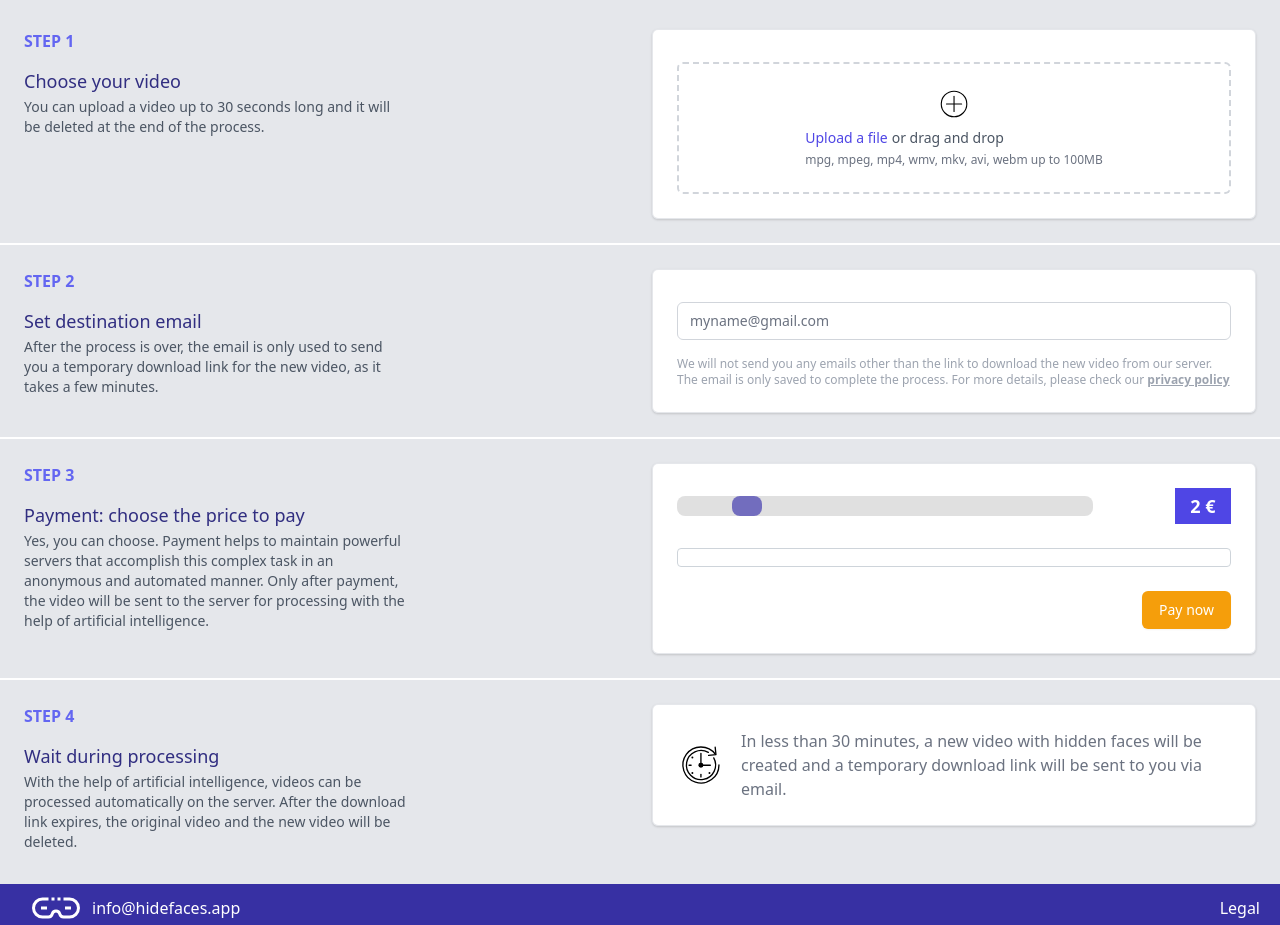
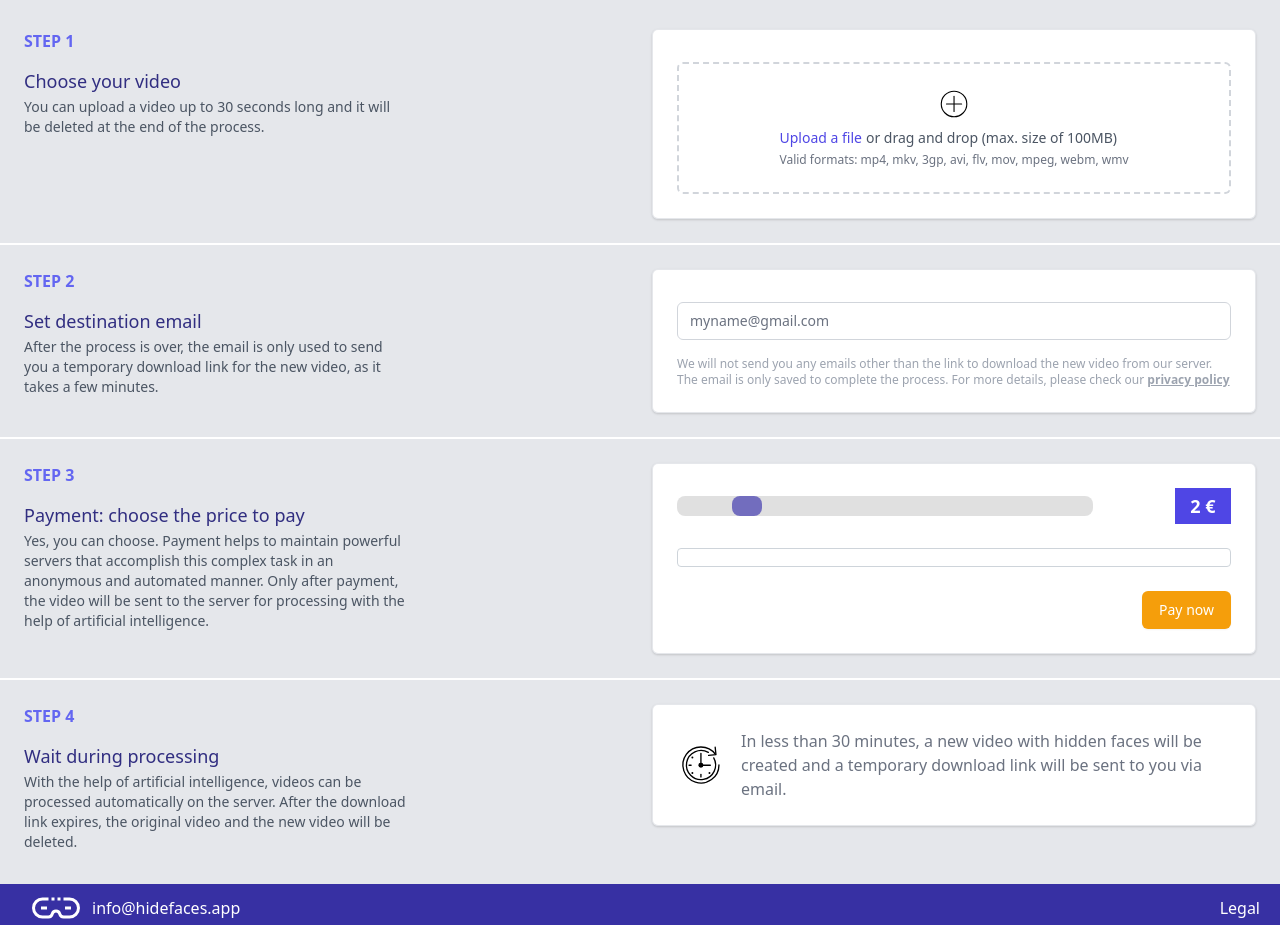
Before and after one commit to AppVery/hidefaces-web, a React (Create React App) app: page / in a window 1280 px wide. Shown: the part 1360-2285 px from the top of the page. Built offline with nearby package versions, Linux system fonts and the light colour scheme; the HTML template or start-up script is replaced by a standard one.

Commit message:
🧪 test all video formats

```diff
--- a/src/components/File.tsx
+++ b/src/components/File.tsx
@@ -9,7 +9,7 @@ import config from '../config';
 const { text1, text2, text3 } = fileContent;
 const dropText = 'Drop the files here ...';
 const error = 'Please enter valid video file';
-const validVideoTypes = ['mp4', 'mkv'];
+const validVideoTypes = ['mp4', 'mkv', '3gp', 'avi', 'flv', 'mov', 'mpeg', 'webm', 'wmv'];
 
 const loadVideo = (file: File): Promise<HTMLVideoElement> =>
   new Promise((resolve, reject) => {
--- a/src/content/steps.ts
+++ b/src/content/steps.ts
@@ -27,8 +27,8 @@ export const stepsContent = [
 
 export const fileContent = {
   text1: 'Upload a file',
-  text2: 'or drag and drop',
-  text3: 'mpg, mpeg, mp4, wmv, mkv, avi, webm up to 100MB',
+  text2: 'or drag and drop (max. size of 100MB)',
+  text3: 'Valid formats: mp4, mkv, 3gp, avi, flv, mov, mpeg, webm, wmv',
 };
 
 export const emailContent = {
```
